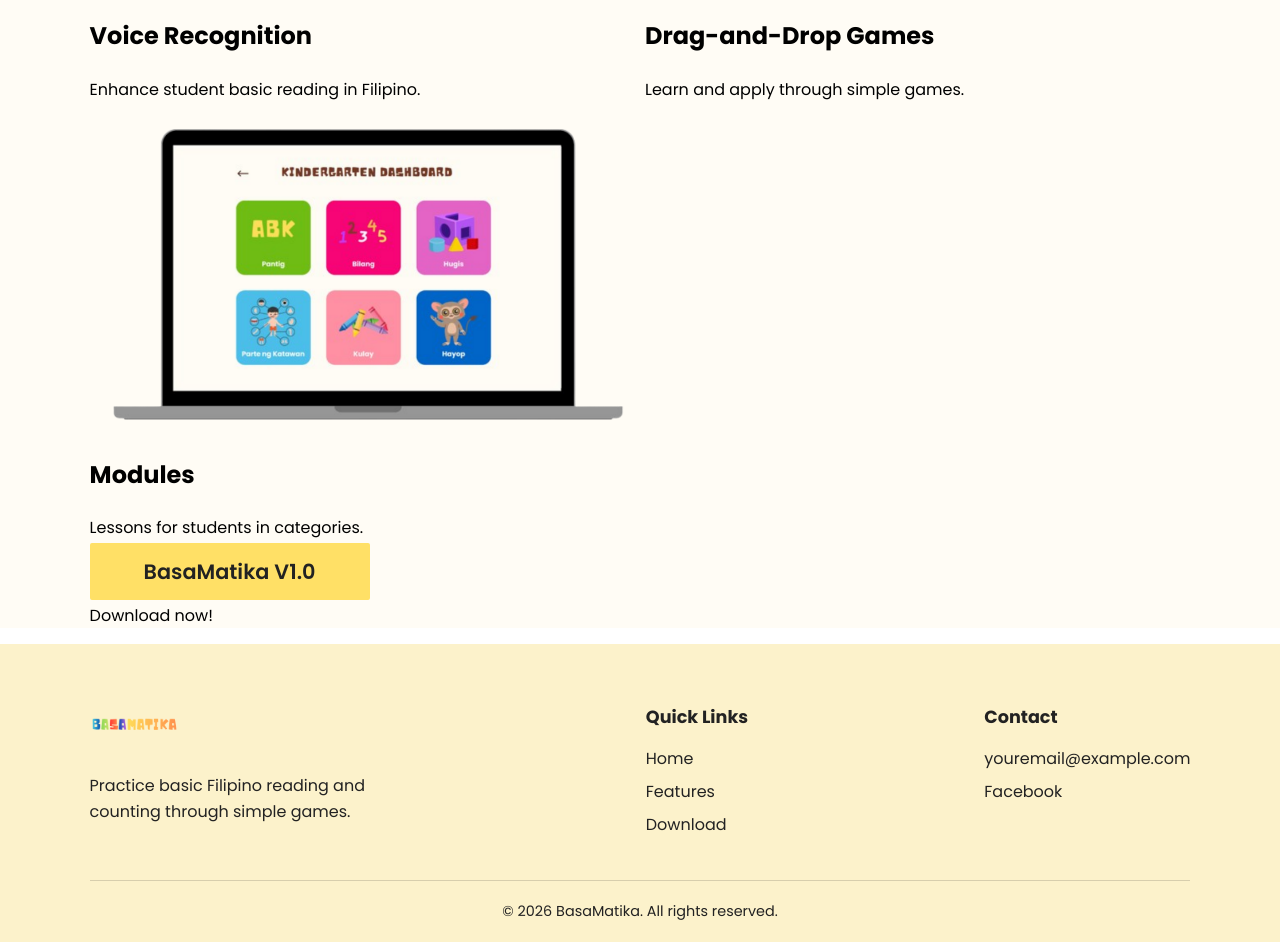
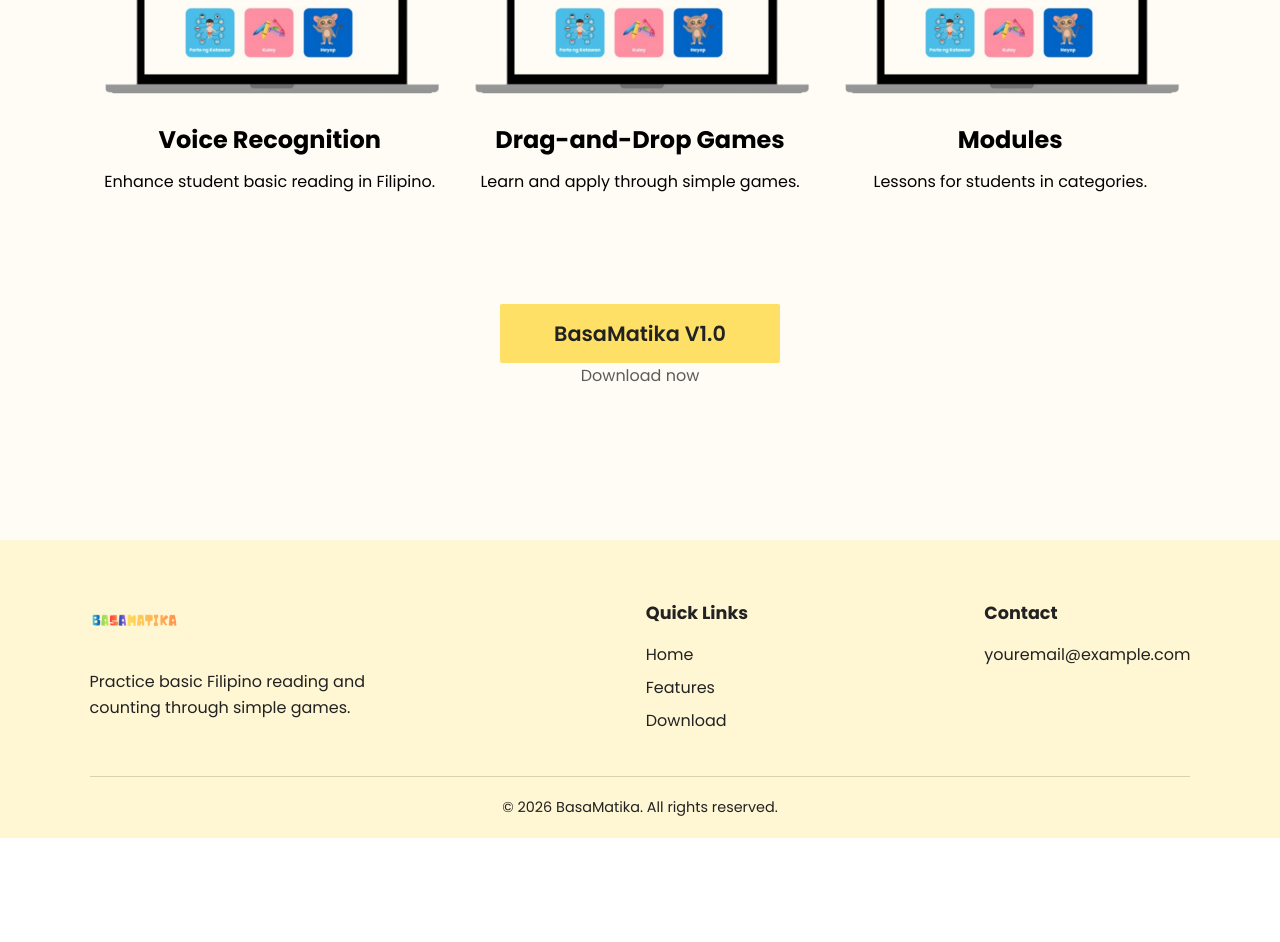
Before and after one commit to KENharvey02/BasaMatika_website, a React (Vite) app: page / in a window 1280 px wide. Shown: the part 1060-2002 px from the top of the page. After the commit the page ends 1898 px from the top, so only its background shows below. Built offline with nearby package versions, Linux system fonts and the light colour scheme.

Commit message:
save local changes

```diff
--- a/src/App.css
+++ b/src/App.css
@@ -1,4 +1,4 @@
-/* ===== DESKTOP (your original design) ===== */
+/* Desktop*/
 body {
   margin: 0;
 }
@@ -111,11 +111,19 @@ body {
 
 }
 
-.features {
+.version-button{
+  display: flex;
+  margin-top: 60px;
+  justify-content: center;
+}
+
+
+.feature-text {
   font-size: 4rem;
   font-family: "Poppins", sans-serif;
   font-weight: 800;
   margin: 0;
+  margin-bottom: 60px;
   background: linear-gradient(180deg, #004aad, #cb6ce6);
   -webkit-background-clip: text;
   background-clip: text;
@@ -129,14 +137,30 @@ body {
   padding: 0 7%;
 }
 
+.vr-container, .games-container, .module-container {
+  display: flex;
+  flex-direction: column;
+  align-items: center;
+  text-align: center;
+  flex: 1;
+}
+
 .vr, .module, .games{
-  flex: 1;
-  max-width: 50%;
+  width: 100%;
+  max-width: 400px;
+  height: auto;
 }
 
 .voice-title, .game-title, .module-title{
   font-size: x-large;
-  line-height: 1px;
+  margin: 24px 0 12px;
+  text-align: center;
+}
+
+.vr-container p,
+.games-container p,
+.module-container p {
+  margin: 0;
 }
 
 .vr-games{
@@ -146,11 +170,26 @@ body {
   justify-content: space-between;
 }
 
+.dl{
+  text-align: center;
+  color: #5c5c5c;
+  margin: 0;
+  font-size: 16px;
+}
+
+.voice-title, .game-title, .module-title{
+  text-align: center;
+}
+
+.dl{
+  margin-bottom: 40px;
+}
+
 
 
 /* ===== Footer ===== */
 .footer {
-  background: #fcf2cb;
+  background: #fff6d3;
   font-family: "Poppins", sans-serif;
   color: #222;
   padding: clamp(30px, 5vw, 60px) 7% 20px;
@@ -212,7 +251,7 @@ body {
 
 
 
-/* ===== TABLET AND PHONE (same look, resized and stacked) ===== */
+/* For phone at tablet */
 @media (max-width: 1024px) {
   .navbar {
     padding-top: 24px;
@@ -255,4 +294,14 @@ body {
   .features {
     font-size: 2.5rem;
   }
+
+.vr-games {
+  flex-direction: column;
+  gap: 40px;
 }
+
+.dl{
+  margin-bottom: 80px;
+}
+
+}
--- a/src/Components/Features.jsx
+++ b/src/Components/Features.jsx
@@ -3,7 +3,7 @@ import module from "../assets/module.png";
 const Features = () => {
   return (
     <section className="features-container">
-      <h1 className="features">Features</h1>
+      <h1 className="feature-text">Features</h1>
 
       <div className="vr-games">
 
@@ -20,19 +20,20 @@ const Features = () => {
         <p>Learn and apply through simple games.</p>
         </div>
 
-      </div>
-
-
-      <div className="module-container">
+        <div className="module-container">
         <img src = {module} alt="modules" className="module"/>
         <h5 className="module-title">Modules</h5>
         <p>Lessons for students in categories.</p>
+
       </div>
 
-      <div>
+      </div>
+
+      <div className="version-button">
         <a href="#download" className="download-btn2">BasaMatika V1.0</a>
-        <p>Download now!</p>
       </div>
+
+      <p className="dl">Download now</p>
 
     </section>
   )
--- a/src/Components/Footer.jsx
+++ b/src/Components/Footer.jsx
@@ -19,7 +19,6 @@ const Footer = () => {
         <div className="footer-contact">
           <h6>Contact</h6>
           <a href="mailto:youremail@example.com">youremail@example.com</a>
-          <a href="https://facebook.com" target="_blank" rel="noreferrer">Facebook</a>
         </div>
       </div>
 
```
